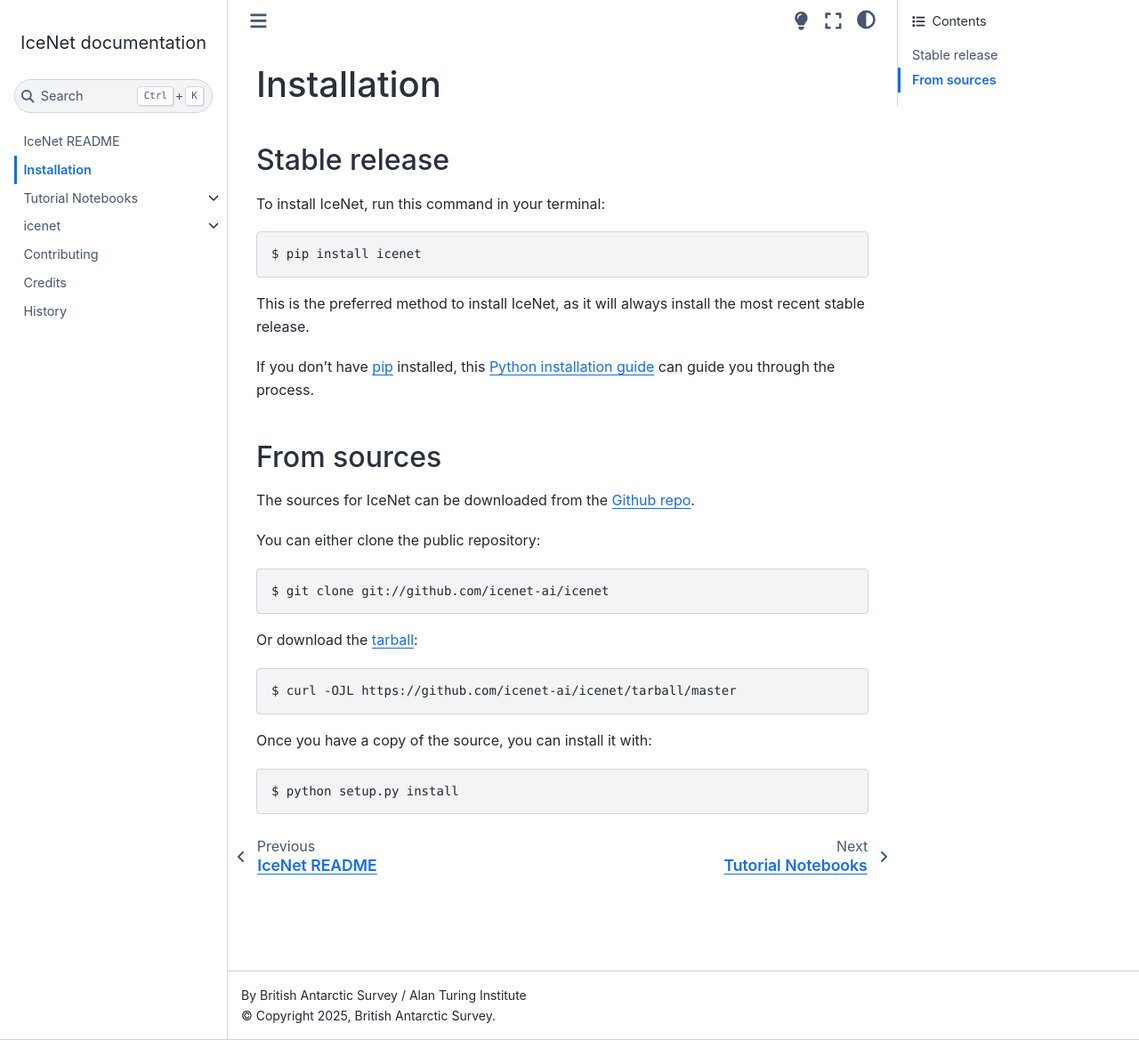
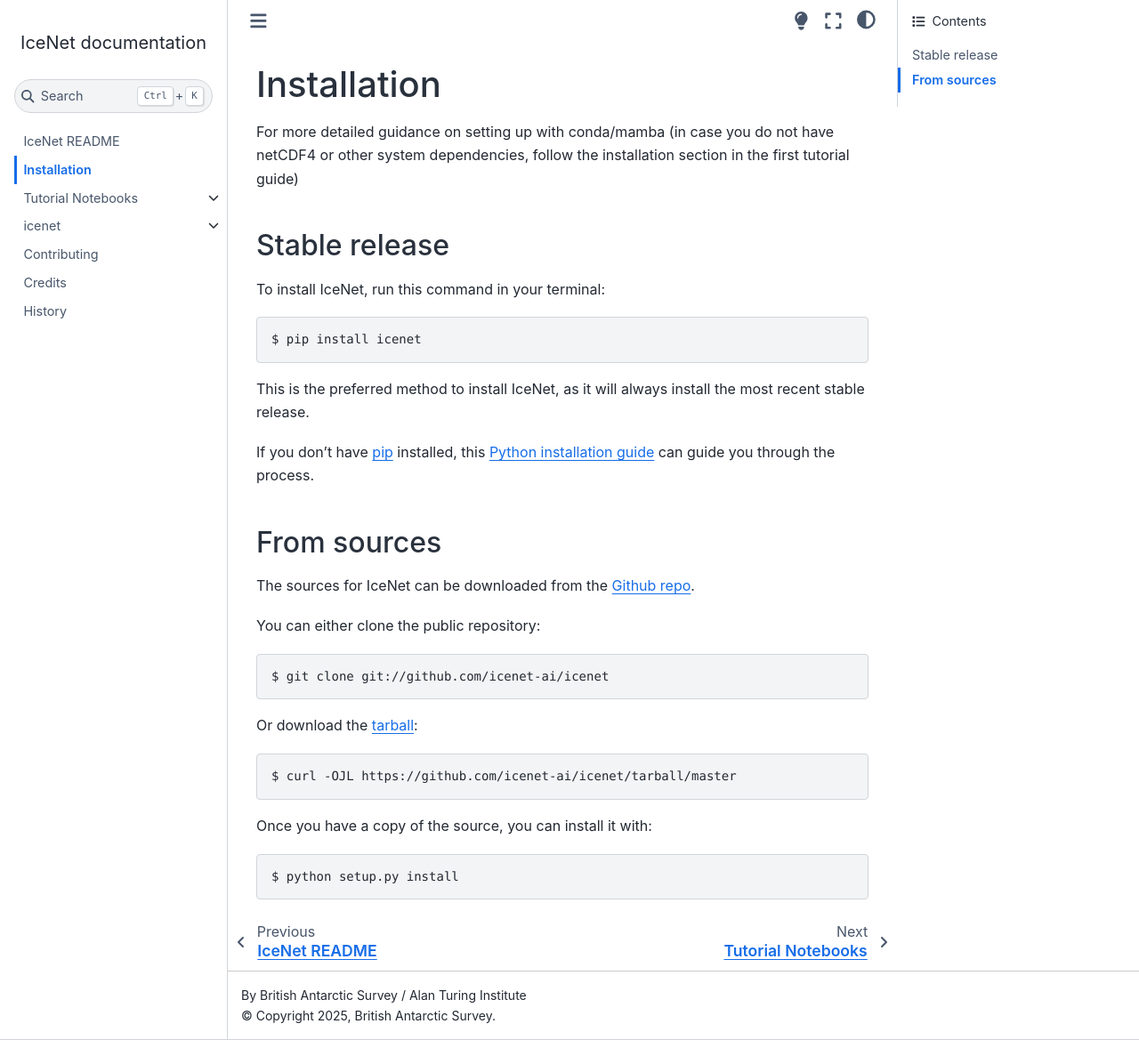
Before and after one commit to icenet-ai/icenet, a Sphinx documentation site: the page built from docs/installation.rst, in a window 1280 px wide and 1169 px high. Shown: the whole window at 89% size. Built offline with Sphinx 7.4.7 and the Sphinx Book theme 1.1.4, drawn with Linux system fonts in a browser that asks for light colours; pages that are not in the unit, such as notebooks, are missing from menus.

Commit message:
Update v0.2.9 docs, and notebooks submodule

```diff
--- a/CONTRIBUTING.rst
+++ b/CONTRIBUTING.rst
@@ -112,7 +112,8 @@
 Tips
 ----
 
-* Work with the latest version of the code to prevent code conflicts
+* Work with the latest version of the code to prevent code conflicts::
+
     $ git fetch
     $ git status
 
--- a/docs/installation.rst
+++ b/docs/installation.rst
@@ -4,6 +4,8 @@
 Installation
 ============
 
+For more detailed guidance on setting up with conda/mamba (in case you do not have netCDF4 or other system
+dependencies, follow the installation section in the first tutorial guide)
 
 Stable release
 --------------
@@ -46,6 +48,5 @@
 
     $ python setup.py install
 
-
 .. _Github repo: https://github.com/icenet-ai/icenet
 .. _tarball: https://github.com/icenet-ai/icenet/tarball/master
```
